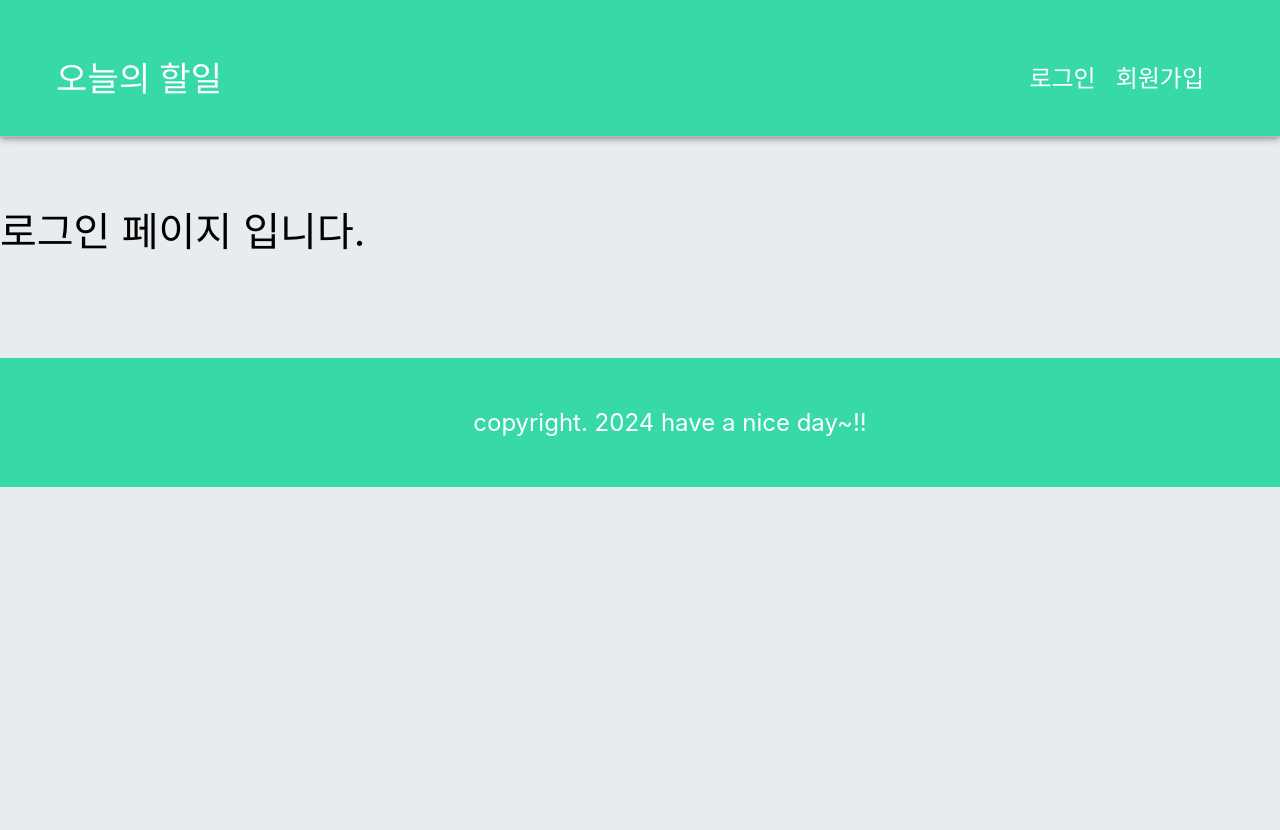
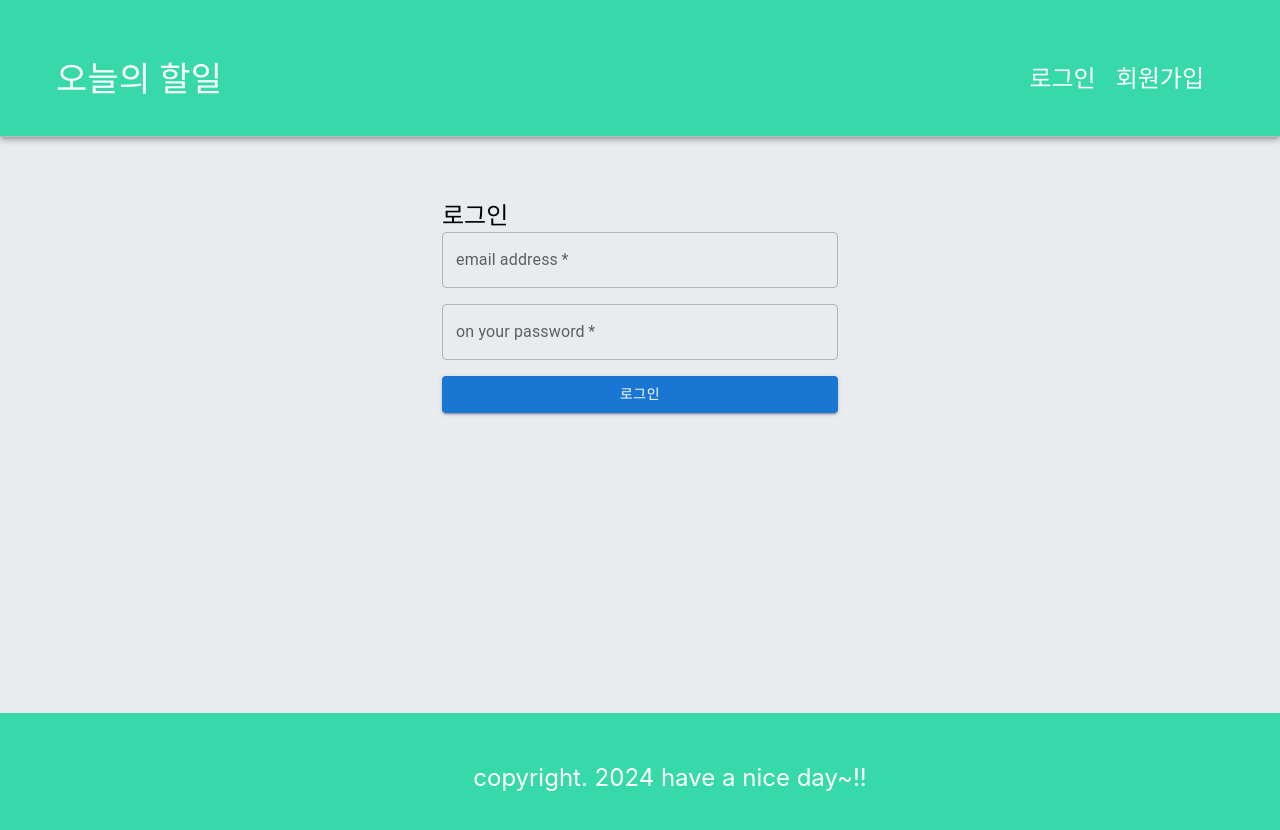
Before and after one commit to jaehyeok7633/react-todo-app, a React (Create React App) app: page /login in a window 1280 px wide. Shown: the top 830 px of the page. Before the commit the page ends 800 px from the top, so only its background shows below. Built offline with nearby package versions, Linux system fonts and the light colour scheme.

Commit message:
로그인 기능 구현 (Context API 사용)

```diff
--- a/src/App.css
+++ b/src/App.css
@@ -6,3 +6,17 @@
 body {
   background-color: #e9ecef;
 }
+
+.wrapper {
+  display: flex;
+  flex-direction: column;
+  justify-content: space-between;
+  height: 100vh;
+}
+
+.content-wrapper {
+  display: flex;
+  justify-content: center;
+  align-items: center;
+  flex-direction: column;
+}
--- a/src/App.js
+++ b/src/App.js
@@ -5,20 +5,26 @@
 import { Route, Routes } from 'react-router-dom';
 import Login from './components/user/Login';
 import Join from './components/user/Join';
+import { AuthContextProvider } from './utils/AuthContext';
 
 function App() {
   return (
-    <>
+    // 데이터를 전달하고자 하는 자식 컴포넌트를 Provider로 감쌉니다.
+    <AuthContextProvider>
+      <div className='wrapper'>
         <Header />
+
+        <div className='content-wrapper'>
           <Routes>
             <Route path='/' element={<TodoTemplate />} />
-
             <Route path='/login' element={<Login />} />
             <Route path='/join' element={<Join />} />
           </Routes>
+        </div>
 
         <Footer />
-    </>
+      </div>
+    </AuthContextProvider>
   );
 }
 
--- a/src/components/layout/Header.js
+++ b/src/components/layout/Header.js
@@ -4,11 +4,24 @@
   Toolbar,
   Typography,
 } from '@mui/material';
-import React from 'react';
-import { Link } from 'react-router-dom';
+import React, { useContext } from 'react';
+import { Link, useNavigate } from 'react-router-dom';
 import '../../scss/Header.scss';
+import AuthContext from '../../utils/AuthContext';
 
 const Header = () => {
+  const redirection = useNavigate();
+  // AuthContext에서 로그인 상태를 가져옵니다.
+  const { isLoggedIn, userName, onLogout } =
+    useContext(AuthContext);
+
+  // 로그아웃 핸들러
+  const logoutHandler = () => {
+    // AuthContext의 onLogout 함수를 호출하여 로그인 상태를 업데이트 합니다.
+    onLogout();
+    redirection('/login');
+  };
+
   return (
     <AppBar
       position='fixed'
@@ -27,15 +40,27 @@
               }}
             >
               <Typography variant='h4'>
-                오늘의 할일
+                {isLoggedIn ? userName + '님' : '오늘'}의
+                할일
               </Typography>
             </div>
           </Grid>
 
           <Grid item>
             <div className='btn-group'>
-              <Link to='/login'>로그인</Link>
-              <Link to='/join'>회원가입</Link>
+              {isLoggedIn ? (
+                <button
+                  className='logout-btn'
+                  onClick={logoutHandler}
+                >
+                  로그아웃
+                </button>
+              ) : (
+                <>
+                  <Link to='/login'>로그인</Link>
+                  <Link to='/join'>회원가입</Link>
+                </>
+              )}
             </div>
           </Grid>
         </Grid>
--- a/src/components/todo/TodoTemplate.js
+++ b/src/components/todo/TodoTemplate.js
@@ -18,11 +18,21 @@
   부모 컴포넌트에서 함수를 선언(매개변수 꼭 선언) -> props로 함수를 전달.
   자식 컴포넌트에서 전달받은 함수를 호출하면서 매개값으로 데이터를 전달.
   */
-  const addTodo = (todoText) => {
+  const addTodo = async (todoText) => {
     const newTodo = {
       title: todoText,
     };
 
+    const res = await fetch(API_BASE_URL, {
+      method: 'POST',
+      headers: { 'content-type': 'application/json' },
+      body: JSON.stringify(newTodo),
+    });
+
+    const json = await res.json();
+    setTodos(json);
+
+    /*
     fetch(API_BASE_URL, {
       method: 'POST',
       headers: { 'content-type': 'application/json' },
@@ -38,6 +48,7 @@
       .then((data) => {
         setTodos(data.todos);
       });
+    */
   };
 
   // 할 일 삭제 처리 함수
--- a/src/components/user/Login.js
+++ b/src/components/user/Login.js
@@ -1,10 +1,140 @@
-import React from 'react';
+import {
+  Button,
+  Container,
+  Grid,
+  TextField,
+  Typography,
+} from '@mui/material';
+import React, { useContext } from 'react';
+import {
+  API_BASE_URL as BASE,
+  USER,
+} from '../../config/host-config';
+import AuthContext from '../../utils/AuthContext';
+import { useNavigate } from 'react-router-dom';
 
 const Login = () => {
+  const REQUEST_URL = BASE + USER + '/signin';
+
+  const { onLogin } = useContext(AuthContext);
+
+  const redirection = useNavigate();
+
+  // 서버에 비동기 로그인 요청(AJAX 요청)
+  // 함수 앞에 async를 붙이면 해당 함수는 프로미스 객체를 바로 리턴합니다.
+  const fetchLogin = async () => {
+    // 이메일, 비밀번호 입력 태그 취득하기
+    const $email = document.getElementById('email');
+    const $password = document.getElementById('password');
+
+    // await는 async로 선언된 함수에서만 사용이 가능합니다.
+    // await는 프로미스 객체가 처리될 때까지 기다립니다.
+    // 프로미스 객체의 반환값을 바로 활용할 수 있도록 도와줍니다.
+    // then()을 활용하는 것보다 가독성이 좋고, 쓰기도 쉽습니다.
+    const res = await fetch(REQUEST_URL, {
+      method: 'POST',
+      headers: { 'content-type': 'application/json' },
+      body: JSON.stringify({
+        email: $email.value,
+        password: $password.value,
+      }),
+    });
+
+    if (res.status === 400) {
+      const text = await res.text();
+      alert(text);
+      return;
+    }
+
+    const { token, userName, email, role } =
+      await res.json(); // 서버에서 전달된 json을 변수에 저장.
+
+    // Context API를 사용하여 로그인 상태를 업데이트 합니다.
+    onLogin(token, userName, role);
+
+    // 홈으로 리다이렉트
+    redirection('/');
+
+    /*
+    fetch(REQUEST_URL, {
+      method: 'POST',
+      headers: { 'content-type': 'application/json' },
+      body: JSON.stringify({
+        email: $email.value,
+        password: $password.value,
+      }),
+    })
+      .then((res) => res.json())
+      .then((result) => {
+        console.log(result);
+      })
+      .catch((err) => {
+        console.log(err);
+      });
+      */
+  };
+
+  const loginHandler = (e) => {
+    e.preventDefault();
+    // 입력값에 관련된 처리를 하고 싶다면 여기서 하시면 됩니다.
+    // 예제에서는 생략하겠습니다.
+
+    // 서버에 로그인 요청 전송
+    fetchLogin();
+  };
+
   return (
-    <div style={{ marginTop: '200px', fontSize: '40px' }}>
-      로그인 페이지 입니다.
-    </div>
+    <Container
+      component='main'
+      maxWidth='xs'
+      style={{ margin: '200px auto' }}
+    >
+      <Grid container spacing={2}>
+        <Grid item xs={12}>
+          <Typography component='h1' variant='h5'>
+            로그인
+          </Typography>
+        </Grid>
+      </Grid>
+
+      <form noValidate onSubmit={loginHandler}>
+        <Grid container spacing={2}>
+          <Grid item xs={12}>
+            <TextField
+              variant='outlined'
+              required
+              fullWidth
+              id='email'
+              label='email address'
+              name='email'
+              autoComplete='email'
+            />
+          </Grid>
+          <Grid item xs={12}>
+            <TextField
+              variant='outlined'
+              required
+              fullWidth
+              name='password'
+              label='on your password'
+              type='password'
+              id='password'
+              autoComplete='current-password'
+            />
+          </Grid>
+          <Grid item xs={12}>
+            <Button
+              type='submit'
+              fullWidth
+              variant='contained'
+              color='primary'
+            >
+              로그인
+            </Button>
+          </Grid>
+        </Grid>
+      </form>
+    </Container>
   );
 };
 
--- a/src/scss/Header.scss
+++ b/src/scss/Header.scss
@@ -1,5 +1,6 @@
-.btn-group {
+.btn-group * {
   font-size: 24px;
+  cursor: pointer;
 }
 .btn-group a,
 .logout-btn {
--- /dev/null
+++ b/src/utils/AuthContext.js
@@ -0,0 +1,50 @@
+import React, { useState } from 'react';
+
+// 새로운 전역 컨텍스트 생성
+const AuthContext = React.createContext({
+  isLoggedIn: false, // 로그인 했는지의 여부
+  userName: '',
+  onLogout: () => {},
+  onLogin: () => {},
+});
+
+// 위에서 생성한 Context를 제공하는 provider
+// 이 컴포넌트를 통해 자식 컴포넌트(consumer)에게 인증 상태와 관련된 값, 함수를 전달할 수 있음.
+export const AuthContextProvider = (props) => {
+  const [isLoggedIn, setIsLoggedIn] = useState(false);
+  const [userName, setUserName] = useState('');
+
+  // 로그인 핸들러
+  const loginHandler = (token, userName, role) => {
+    // json에 담긴 인증 정보를 클라이언트에 보관
+    // 1. 로컬 스토리지 - 브라우저가 종료되어도 유지됨.
+    // 2. 세션 스토리지 - 브라우저가 종료되면 사라짐.
+    localStorage.setItem('ACCESS_TOKEN', token);
+    localStorage.setItem('LOGIN_USERNAME', userName);
+    localStorage.setItem('USER_ROLE', role);
+    setIsLoggedIn(true);
+    setUserName(userName);
+  };
+
+  // 로그아웃 핸들러
+  const logoutHandler = () => {
+    localStorage.clear(); // 로컬스토리지 내용 전체 삭제
+    setIsLoggedIn(false);
+    setUserName('');
+  };
+
+  return (
+    <AuthContext.Provider
+      value={{
+        isLoggedIn,
+        userName,
+        onLogout: logoutHandler,
+        onLogin: loginHandler,
+      }}
+    >
+      {props.children}
+    </AuthContext.Provider>
+  );
+};
+
+export default AuthContext;
```
Also changed, not shown: .eslintrc.json. Lines whose indentation alone changed are shown as unchanged.
